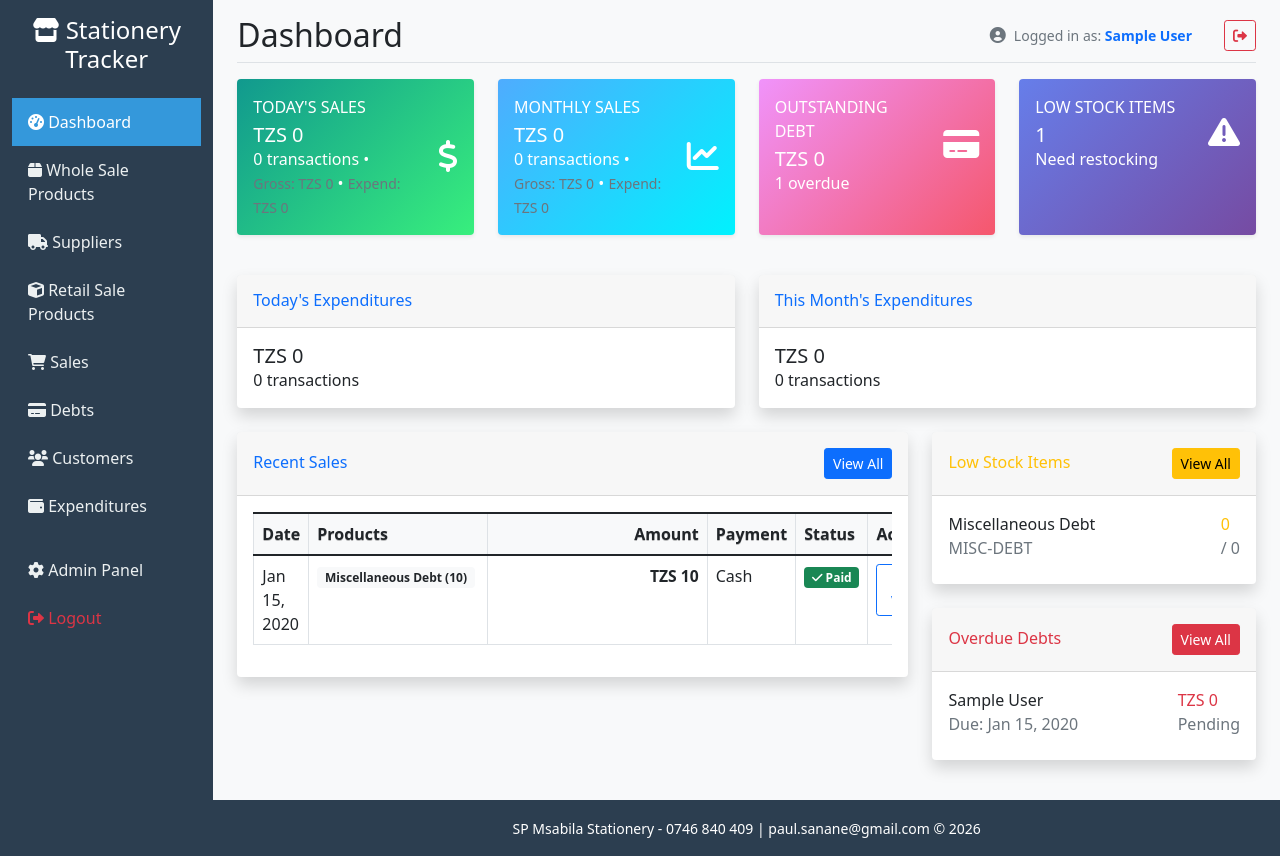
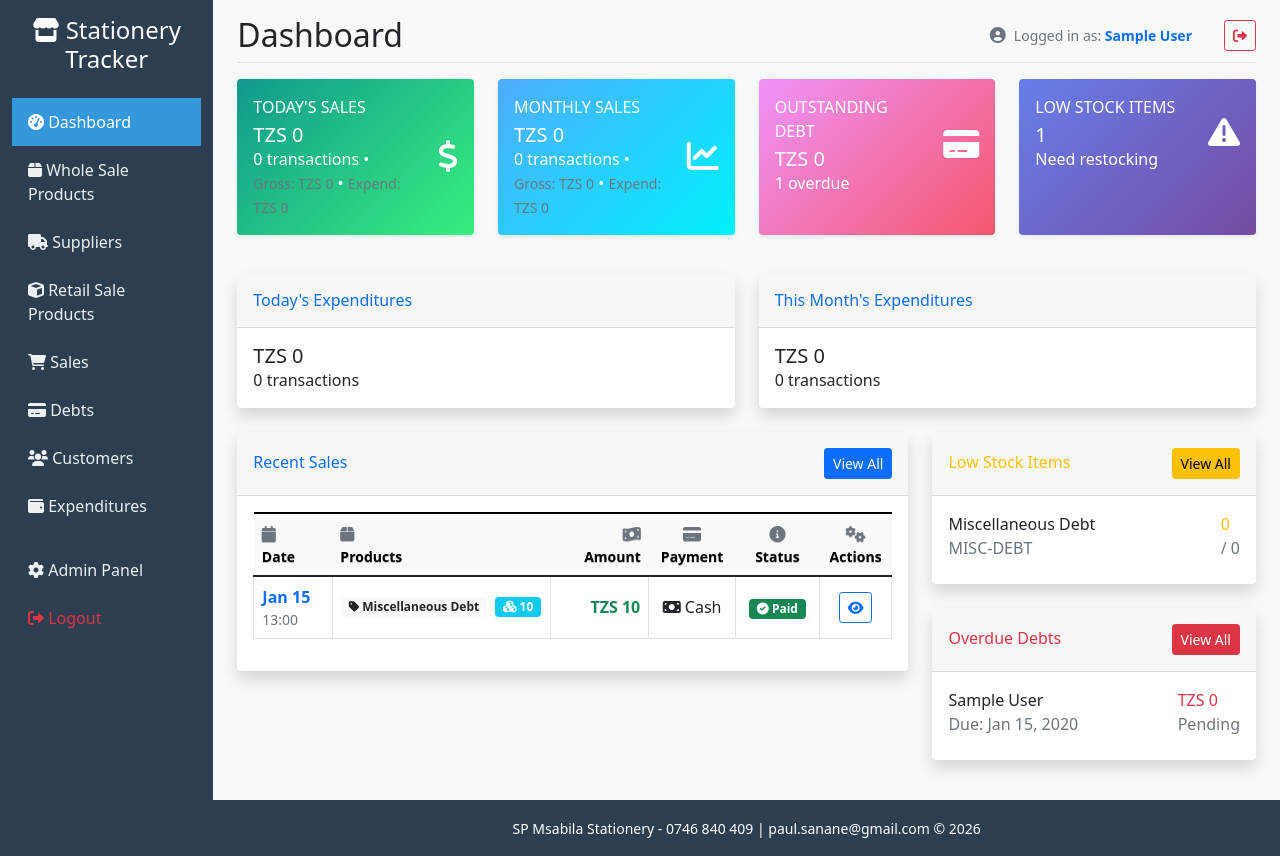
Before and after one commit to sanane8/Stationery, a Django app: page /dashboard/ in a window 1280 px wide. Run offline with Django 5.2, Linux system fonts and the light colour scheme; a user stored in the database is signed in; data comes from the database, SQL or seed files in the repository; tables that the repository leaves empty hold one stand-in row (values such as "Sample post").

Commit message:
stable system 1

```diff
--- a/templates/tracker/dashboard.html
+++ b/templates/tracker/dashboard.html
@@ -2,6 +2,70 @@
 
 {% load humanize tz %}
 {% block page_title %}Dashboard{% endblock %}
+
+{% block extra_css %}
+<style>
+.product-list {
+    max-width: 280px;
+}
+
+.product-item {
+    line-height: 1.4;
+}
+
+.payment-badge {
+    font-size: 0.75rem;
+    padding: 0.25rem 0.5rem;
+}
+
+.payment-cash {
+    background-color: #28a745;
+    color: white;
+}
+
+.payment-mpesa {
+    background-color: #25d366;
+    color: white;
+}
+
+.payment-bank {
+    background-color: #6c757d;
+    color: white;
+}
+
+.payment-debt {
+    background-color: #ffc107;
+    color: #212529;
+}
+
+.badge {
+    font-size: 0.7rem;
+}
+
+.table th {
+    border-top: none !important;
+    font-weight: 600;
+    font-size: 0.8rem;
+}
+
+.table td {
+    vertical-align: middle;
+    border-color: #dee2e6;
+}
+
+.text-end {
+    text-align: right;
+}
+
+.text-center {
+    text-align: center;
+}
+
+.align-middle td {
+    vertical-align: middle;
+}
+</style>
+{% endblock %}
 
 {% block content %}
 <div class="row">
@@ -111,48 +175,103 @@
             <div class="card-body">
                 {% if recent_sales %}
                     <div class="table-responsive">
-                        <table class="table table-bordered table-hover">
+                        <table class="table table-bordered table-hover align-middle">
                             <colgroup>
-                                <col style="width:140px;" />
-                                <col />
-                                <col style="width:220px;" />
-                                <col style="width:120px;" />
-                                <col style="width:120px;" />
-                                <col style="width:120px;" />
+                                <col style="width: 120px;" />
+                                <col style="width: 300px;" />
+                                <col style="width: 140px;" />
+                                <col style="width: 100px;" />
+                                <col style="width: 100px;" />
+                                <col style="width: 80px;" />
                             </colgroup>
-                            <thead>
+                            <thead class="table-light">
                                 <tr>
-                                    <th>Date</th>
-                                    <th>Products</th>
-                                    <th class="numeric-col money-col">Amount</th>
-                                    <th>Payment</th>
-                                    <th>Status</th>
-                                    <th>Actions</th>
+                                    <th class="border-0">
+                                        <i class="fas fa-calendar text-muted"></i>
+                                        <small class="d-block">Date</small>
+                                    </th>
+                                    <th class="border-0">
+                                        <i class="fas fa-box text-muted"></i>
+                                        <small class="d-block">Products</small>
+                                    </th>
+                                    <th class="border-0 text-end">
+                                        <i class="fas fa-money-bill-wave text-muted"></i>
+                                        <small class="d-block">Amount</small>
+                                    </th>
+                                    <th class="border-0 text-center">
+                                        <i class="fas fa-credit-card text-muted"></i>
+                                        <small class="d-block">Payment</small>
+                                    </th>
+                                    <th class="border-0 text-center">
+                                        <i class="fas fa-info-circle text-muted"></i>
+                                        <small class="d-block">Status</small>
+                                    </th>
+                                    <th class="border-0 text-center">
+                                        <i class="fas fa-cogs text-muted"></i>
+                                        <small class="d-block">Actions</small>
+                                    </th>
                                 </tr>
                             </thead>
                             <tbody>
                                 {% for sale in recent_sales %}
                                 <tr>
-                                    <td>{{ sale.sale_date|localtime|date:"M d, Y" }}</td>
                                     <td>
-                                        {% for item in sale.items.all %}
-                                            <span class="badge bg-light text-dark me-1">{{ item.item.name }} ({{ item.quantity }})</span>
-                                        {% empty %}
-                                            <span class="text-muted">No items</span>
-                                        {% endfor %}
+                                        <div class="d-flex flex-column">
+                                            <strong class="text-primary">{{ sale.sale_date|localtime|date:"M d" }}</strong>
+                                            <small class="text-muted">{{ sale.sale_date|localtime|date:"H:i" }}</small>
+                                        </div>
                                     </td>
-                                    <td class="numeric-col money-col"><strong>TZS {{ sale.total_amount|floatformat:0|intcomma }}</strong></td>
-                                    <td>{{ sale.get_payment_method_display }}</td>
                                     <td>
+                                        <div class="product-list">
+                                            {% for item in sale.items.all %}
+                                                <div class="product-item mb-1">
+                                                    <span class="badge bg-light text-dark me-1">
+                                                        <i class="fas fa-tag"></i> {{ item.item.name }}
+                                                    </span>
+                                                    <span class="badge bg-info text-white">
+                                                        <i class="fas fa-cubes"></i> {{ item.quantity }}
+                                                    </span>
+                                                    {% if not forloop.last %}<br>{% endif %}
+                                                </div>
+                                            {% empty %}
+                                                <span class="text-muted">
+                                                    <i class="fas fa-exclamation-triangle"></i> No items
+                                                </span>
+                                            {% endfor %}
+                                        </div>
+                                    </td>
+                                    <td class="text-end">
+                                        <span class="fw-bold text-success">TZS {{ sale.total_amount|floatformat:0|intcomma }}</span>
+                                    </td>
+                                    <td class="text-center">
+                                        <span class="payment-badge payment-{{ sale.payment_method }}">
+                                            {% if sale.payment_method == 'cash' %}
+                                                <i class="fas fa-money-bill"></i> Cash
+                                            {% elif sale.payment_method == 'mpesa' %}
+                                                <i class="fas fa-mobile-alt"></i> M-Pesa
+                                            {% elif sale.payment_method == 'bank' %}
+                                                <i class="fas fa-university"></i> Bank
+                                            {% elif sale.payment_method == 'debt' %}
+                                                <i class="fas fa-hand-holding-usd"></i> Debt
+                                            {% else %}
+                                                <i class="fas fa-question-circle"></i> {{ sale.get_payment_method_display }}
+                                            {% endif %}
+                                        </span>
+                                    </td>
+                                    <td class="text-center">
                                         {% if sale.is_paid %}
-                                            <span class="badge bg-success"><i class="fas fa-check"></i> Paid</span>
+                                            <span class="badge bg-success">
+                                                <i class="fas fa-check-circle"></i> Paid
+                                            </span>
                                         {% else %}
-                                            <span class="badge bg-warning"><i class="fas fa-clock"></i> Unpaid</span>
+                                            <span class="badge bg-warning">
+                                                <i class="fas fa-clock"></i> Unpaid
+                                            </span>
                                         {% endif %}
                                     </td>
-                                    <td>
+                                    <td class="text-center">
                                         <a href="{% url 'sale_detail' sale.pk %}" class="btn btn-sm btn-outline-primary" title="View Sale Details">
-                                            <i class="fas fa-eye"></i> View
+                                            <i class="fas fa-eye"></i>
                                         </a>
                                     </td>
                                 </tr>
```
